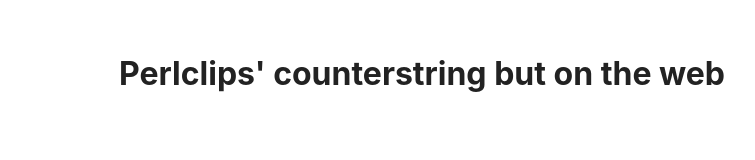
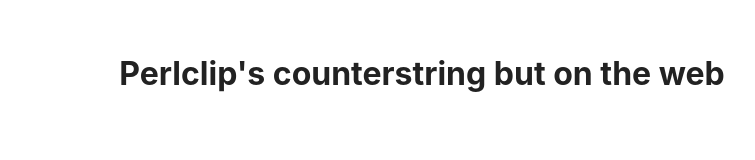
Before and after one commit to j19sch/counterstring, a Preact app: page / in a window 1280 px wide. Shown: the part 217-377 px from the top of the page, without its empty margins (218-973 px from the left). Built offline with nearby package versions, Linux system fonts and the light colour scheme; the HTML template or start-up script is replaced by a standard one.

Commit message:
fixes typo

```diff
--- a/src/index.tsx
+++ b/src/index.tsx
@@ -24,7 +24,7 @@
   render() {
     return (
       <div>
-        <h1>Perlclips' counterstring but on the web</h1>
+        <h1>Perlclip's counterstring but on the web</h1>
         <section>
           <form onSubmit={this.onSubmit}>
             <input
```
